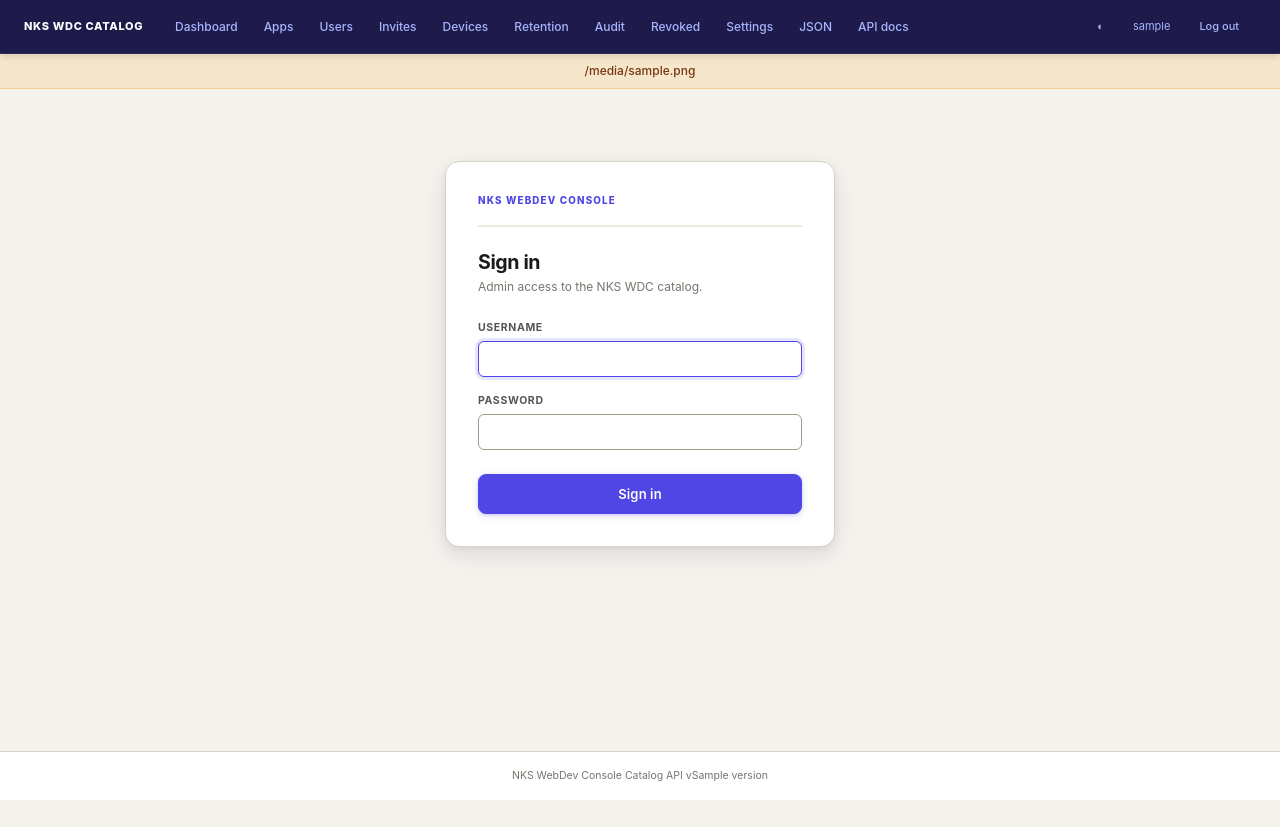
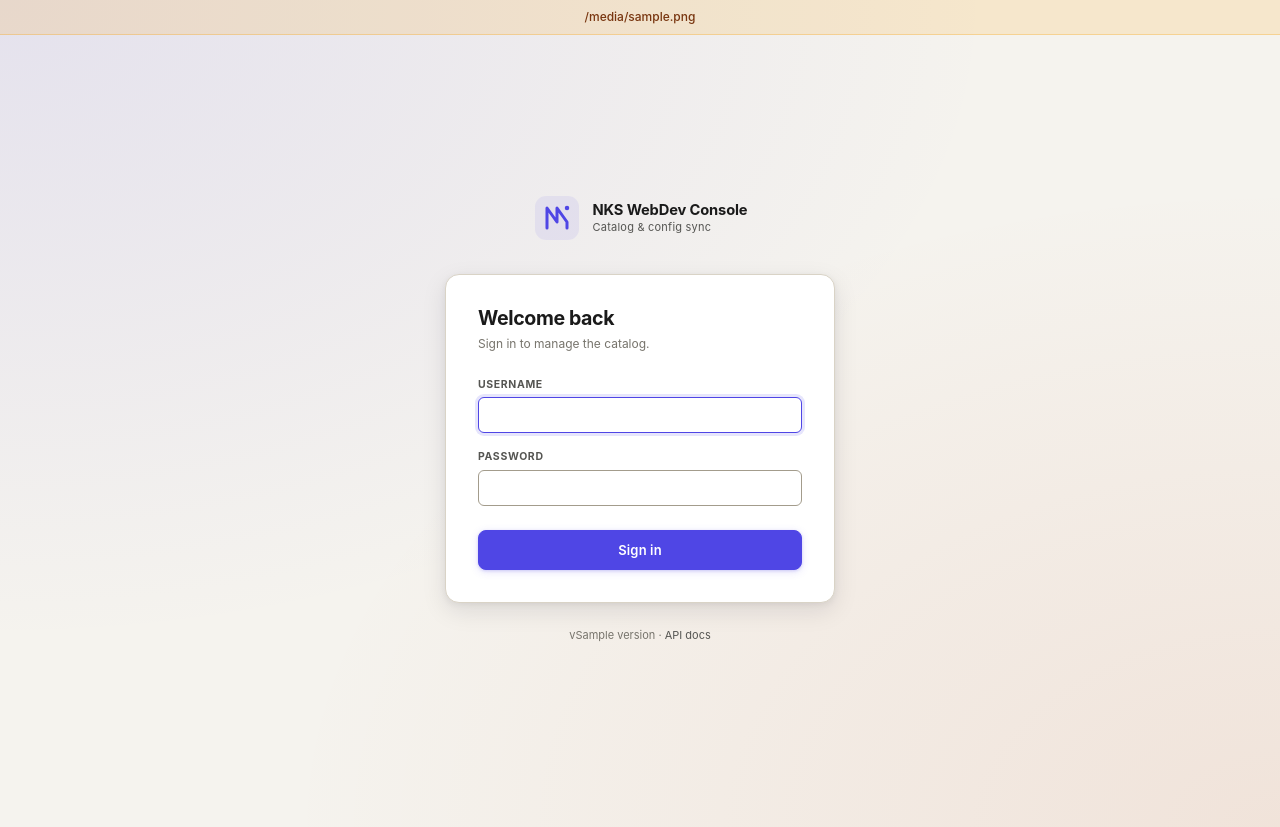
Before and after one commit to nks-hub/wdc-catalog-api, a Python web app: template app/templates/login.html in a window 1280 px wide. Before the commit the page ends 800 px from the top, so only its background shows below. Run offline with Jinja, Linux system fonts and the light colour scheme; the template is opened without the code that fills it: most values are stand-ins (such as "Sample title", 1, 10 or a date in 2020).

Commit message:
ui(p2): login brand moment — logomark, warm gradient, tagline

```diff
--- a/app/static/admin.css
+++ b/app/static/admin.css
@@ -1271,7 +1271,8 @@ details > summary:hover { color: var(--accent-hover); }
    -------------------------------------------------------------------------- */
 .login-card {
   max-width: 390px;
-  margin: var(--space-10) auto 0;
+  width: 100%;
+  margin: 0 auto;
   background: var(--surface);
   border: 1px solid var(--border);
   border-radius: var(--radius-lg);
@@ -1308,20 +1309,69 @@ details > summary:hover { color: var(--accent-hover); }
   border-radius: var(--radius-md);
 }
 
-.login-card::before {
-  content: 'NKS WebDev Console';
-  display: flex;
-  align-items: center;
-  gap: var(--space-2);
-  font-size: 0.7rem;
-  font-weight: 800;
-  letter-spacing: 0.12em;
-  text-transform: uppercase;
+/* Login page brand moment — first impression is a 50ms credibility
+   judgement (Lindgaard et al., 2006), so the login surface gets its own
+   composition: warm gradient field, real logomark, tagline, then card. */
+body:has(.login-wrap) {
+  background:
+    radial-gradient(ellipse at top left,
+      color-mix(in srgb, var(--accent) 10%, transparent), transparent 55%),
+    radial-gradient(ellipse at bottom right,
+      color-mix(in srgb, var(--action) 9%, transparent), transparent 55%),
+    var(--bg);
+}
+body:has(.login-wrap) .topbar,
+body:has(.login-wrap) .footer { display: none; }
+body:has(.login-wrap) main.container { padding-top: 0; }
+
+.login-wrap {
+  display: flex;
+  flex-direction: column;
+  align-items: center;
+  justify-content: center;
+  min-height: calc(100vh - var(--space-10));
+  gap: var(--space-6);
+  padding: var(--space-8) var(--space-4);
+  width: 100%;
+}
+
+.login-brand {
+  display: inline-flex;
+  align-items: center;
+  gap: var(--space-3);
   color: var(--accent);
-  margin-bottom: var(--space-6);
-  padding-bottom: var(--space-4);
-  border-bottom: 2px solid var(--accent-subtle);
-}
+  text-decoration: none;
+  padding: var(--space-2) var(--space-3);
+  border-radius: var(--radius-md);
+  transition: background var(--t-fast);
+}
+.login-brand:hover { background: color-mix(in srgb, var(--accent) 6%, transparent); }
+.login-logomark { width: 48px; height: 48px; flex: none; }
+.login-brand-text {
+  display: flex;
+  flex-direction: column;
+  gap: 2px;
+  text-align: left;
+  line-height: 1.15;
+}
+.login-brand-name {
+  font-size: 1.05rem;
+  font-weight: 700;
+  letter-spacing: -0.01em;
+  color: var(--text);
+}
+.login-brand-tag {
+  font-size: 0.786rem;
+  color: var(--text-3);
+  letter-spacing: 0.02em;
+}
+
+.login-foot {
+  font-size: 0.786rem;
+  margin: 0;
+}
+.login-foot a { color: var(--text-3); }
+.login-foot a:hover { color: var(--accent); }
 
 /* --------------------------------------------------------------------------
    Page-head
--- a/app/templates/login.html
+++ b/app/templates/login.html
@@ -1,9 +1,26 @@
 {% extends "base.html" %}
 {% block title %}Log in — NKS WDC Catalog{% endblock %}
 {% block content %}
+  <div class="login-wrap">
+    <a href="/" class="login-brand" aria-label="NKS WebDev Console">
+      <svg class="login-logomark" viewBox="0 0 48 48" aria-hidden="true" focusable="false"
+           xmlns="http://www.w3.org/2000/svg">
+        <rect x="2" y="2" width="44" height="44" rx="11"
+              fill="currentColor" opacity="0.08"/>
+        <path d="M14 34 V14 L24 28 V14 L34 28 V34"
+              fill="none" stroke="currentColor" stroke-width="3"
+              stroke-linecap="round" stroke-linejoin="round"/>
+        <circle cx="34" cy="14" r="2.25" fill="currentColor"/>
+      </svg>
+      <span class="login-brand-text">
+        <span class="login-brand-name">NKS WebDev Console</span>
+        <span class="login-brand-tag">Catalog &amp; config sync</span>
+      </span>
+    </a>
+
     <section class="login-card">
-    <h1>Sign in</h1>
-    <p class="muted">Admin access to the NKS WDC catalog.</p>
+      <h1>Welcome back</h1>
+      <p class="muted">Sign in to manage the catalog.</p>
       {% if error %}
         <div class="flash flash-error">{{ error }}</div>
       {% endif %}
@@ -20,4 +37,7 @@
         <button class="btn btn-primary" type="submit">Sign in</button>
       </form>
     </section>
+
+    <p class="login-foot muted">v{{ version }} · <a href="/docs" target="_blank" rel="noopener">API docs</a></p>
+  </div>
 {% endblock %}
```
Lines whose indentation alone changed are shown as unchanged.
